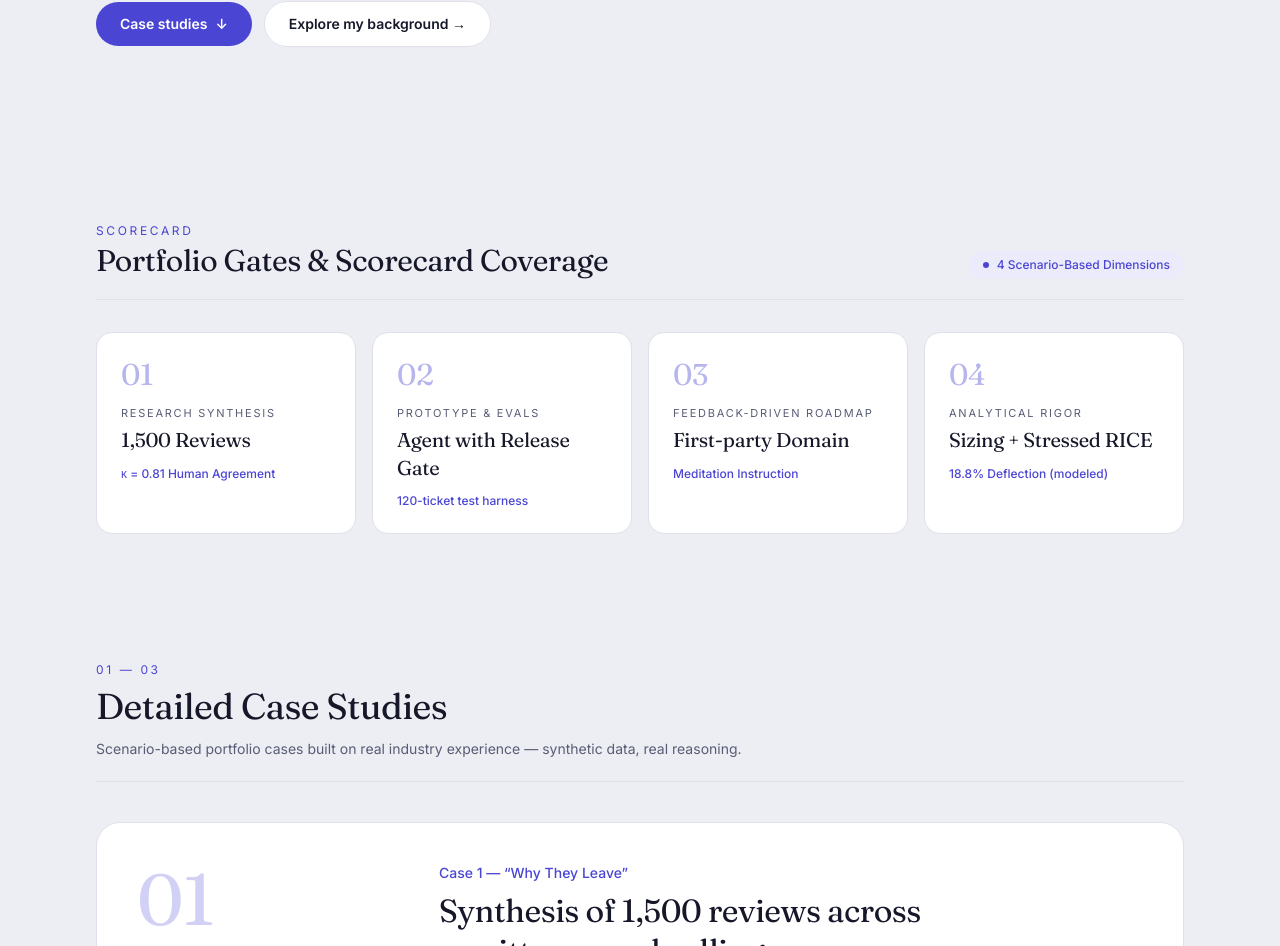
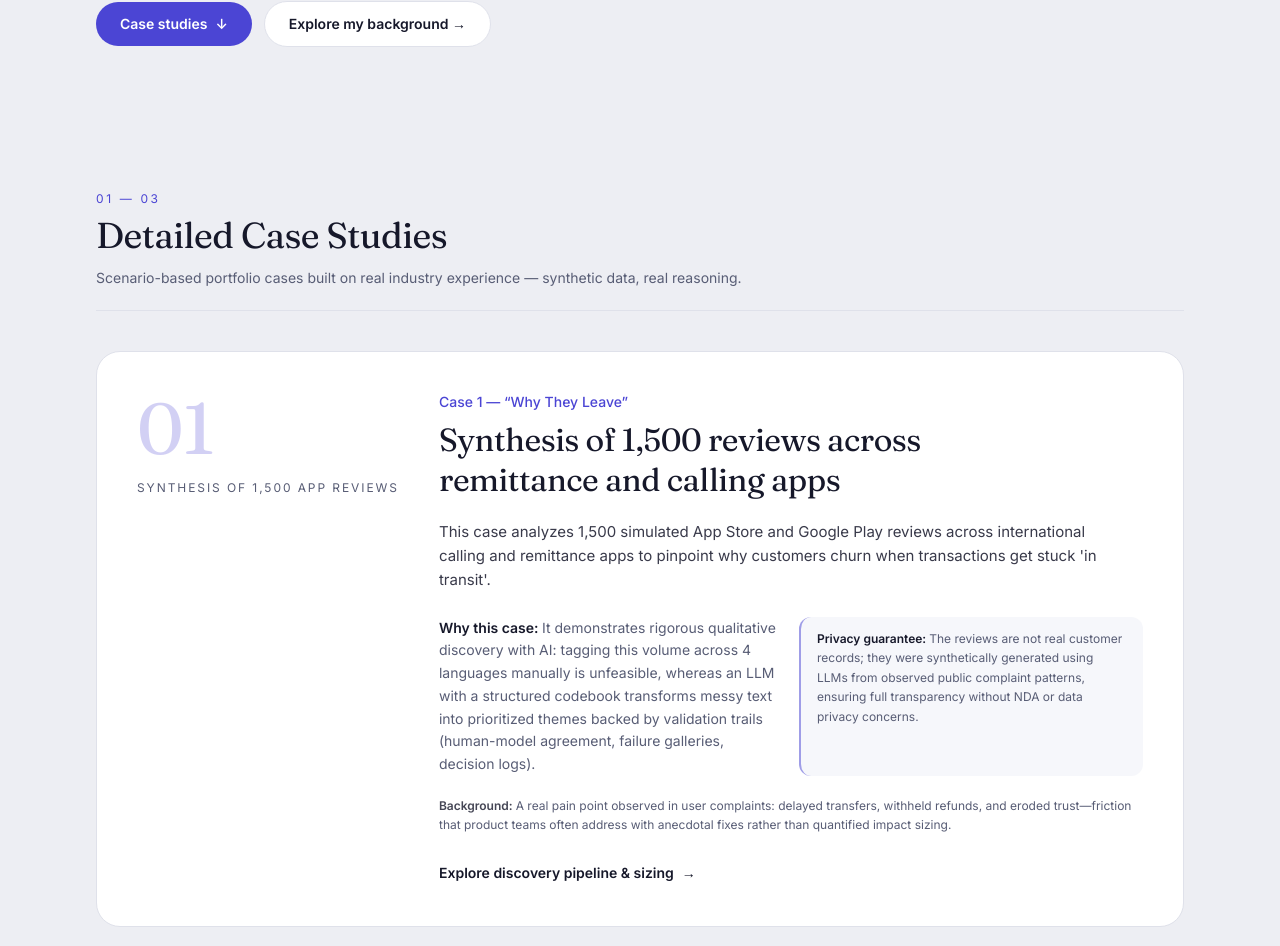
Before and after one commit to cintiahenriksson/ai-pm-portfolio, a Next.js app: page / in a window 1280 px wide. Shown: the part 803-1749 px from the top of the page. Built offline with nearby package versions, Linux system fonts and the light colour scheme; no server answers.

Commit message:
Remove home scorecard block

```diff
--- a/app/page.tsx
+++ b/app/page.tsx
@@ -79,48 +79,6 @@ export default function Home() {
                 </div>
               </div>
             </div>
-          </div>
-        </section>
-
-        {/* ---------------------------------------------------------- */}
-        {/* Scorecard                                                  */}
-        {/* ---------------------------------------------------------- */}
-        <section className="max-w-6xl mx-auto px-5 sm:px-8 py-16 sm:py-20">
-          <div className="flex flex-col sm:flex-row sm:items-end justify-between gap-3 border-b border-border pb-5">
-            <div className="space-y-1">
-              <p className="text-xs uppercase tracking-[0.22em] text-accent">Scorecard</p>
-              <h2 className="font-display text-2xl sm:text-3xl tracking-tight">
-                {t.scorecard.title}
-              </h2>
-            </div>
-            <span className="inline-flex items-center gap-2 self-start sm:self-auto rounded-full bg-accent-soft px-3.5 py-1.5 text-xs font-medium text-accent">
-              <span className="h-1.5 w-1.5 rounded-full bg-accent" />
-              {t.scorecard.status}
-            </span>
-          </div>
-
-          <div className="grid grid-cols-1 sm:grid-cols-2 lg:grid-cols-4 gap-4 pt-8">
-            {t.scorecard.items.map((item, index) => {
-              const [num, ...rest] = item.label.split(". ");
-              const label = rest.join(". ");
-              return (
-                <div
-                  key={index}
-                  className="group relative rounded-2xl border border-border bg-surface p-6 hover:border-accent/40 hover:-translate-y-1 transition-all"
-                >
-                  <span className="font-display text-3xl text-accent/40 group-hover:text-accent/70 transition-colors">
-                    {num}
-                  </span>
-                  <p className="mt-3 text-[11px] uppercase tracking-[0.16em] text-muted">
-                    {label}
-                  </p>
-                  <p className="mt-1 font-display text-xl tracking-tight leading-snug">
-                    {item.title}
-                  </p>
-                  <p className="mt-3 text-xs text-accent font-medium">{item.metric}</p>
-                </div>
-              );
-            })}
           </div>
         </section>
 
```
